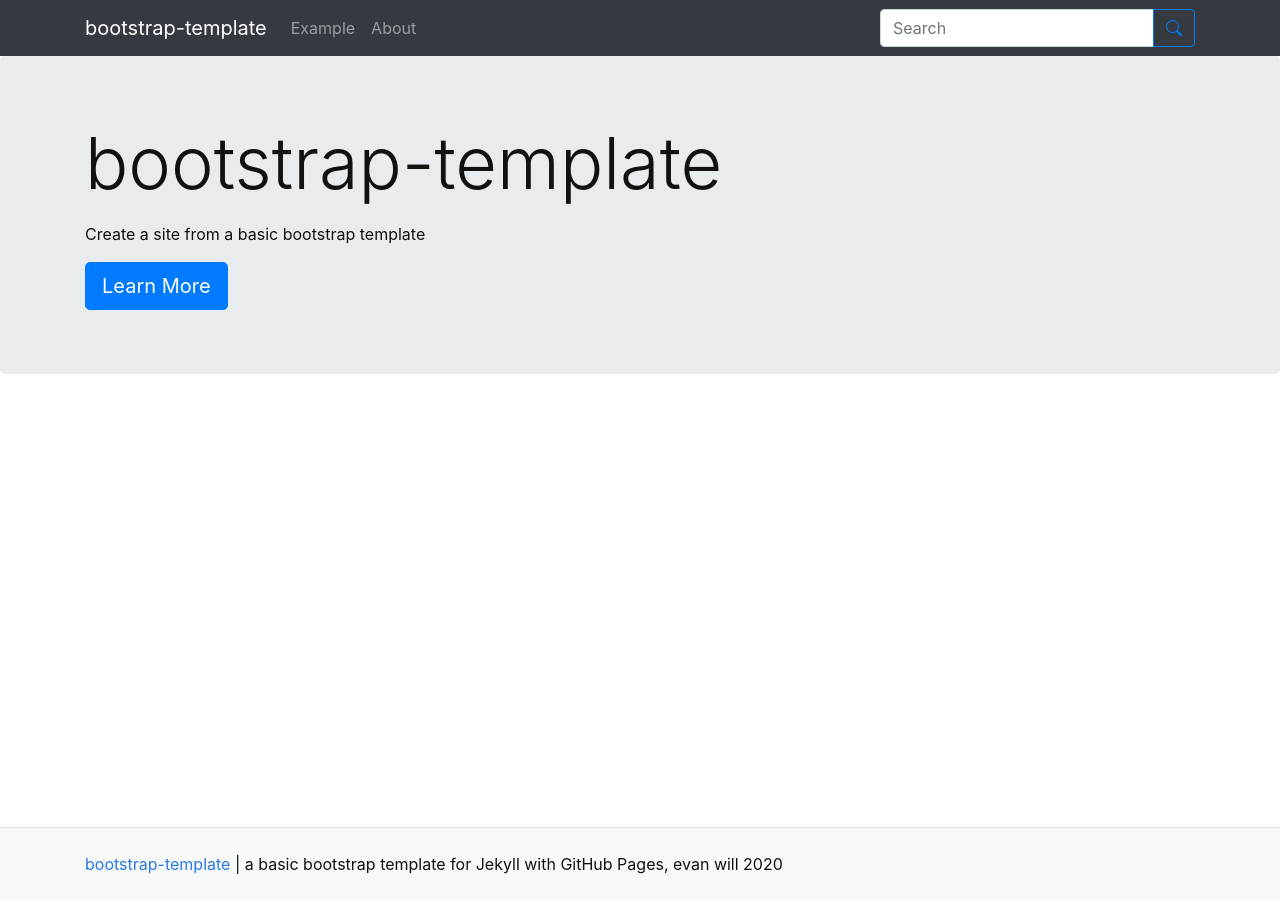
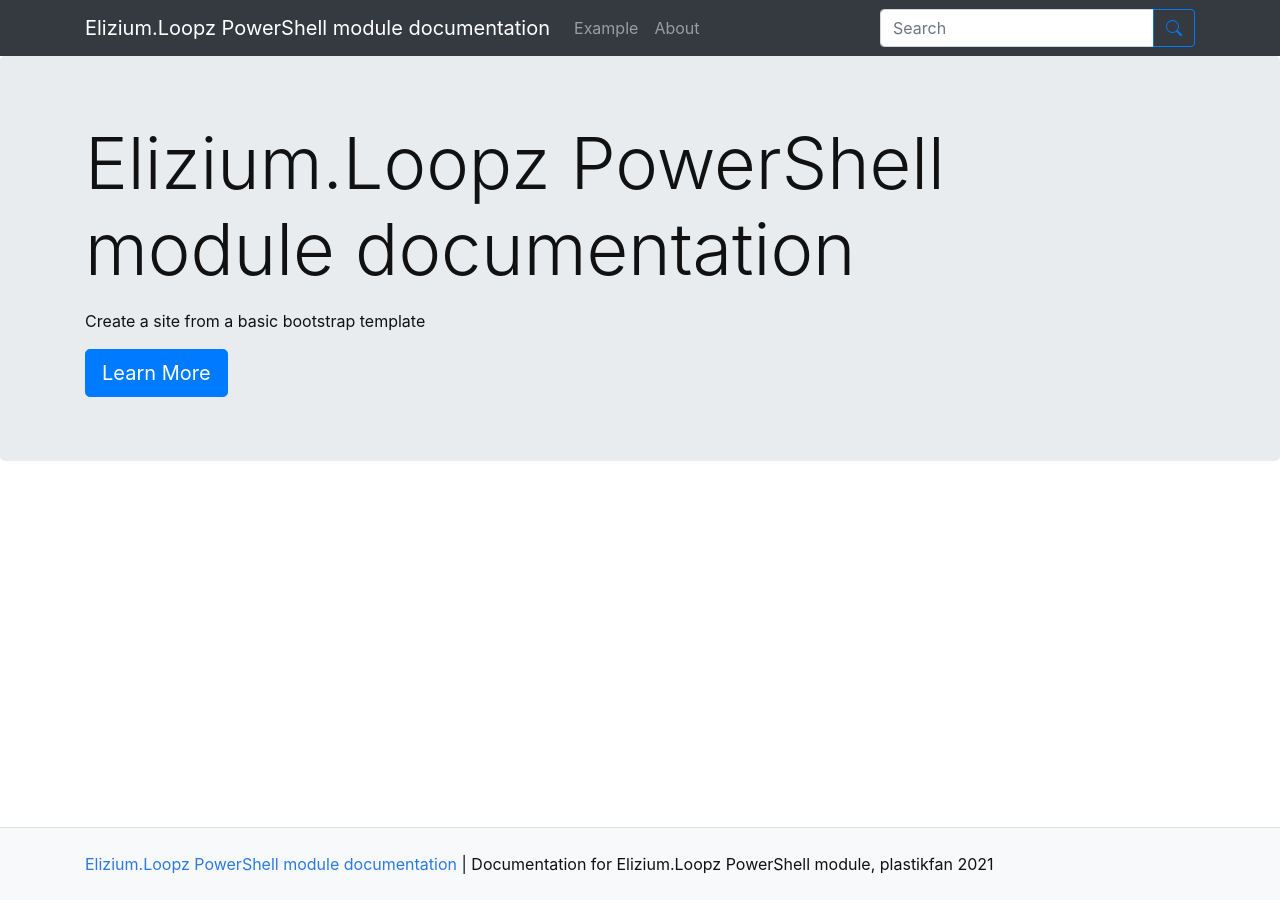
Before and after one commit to EliziumNet/Loopz, a Jekyll site: the page built from docs/pages/index.md, in a window 1280 px wide. Built offline with Jekyll 4.4.1, drawn with Linux system fonts in a browser that asks for light colours.

Commit message:
Setup config. (broken: Bootstrap styles not applied)

```diff
--- a/docs/_config.yml
+++ b/docs/_config.yml
@@ -9,10 +9,10 @@
 #######
 # SITE SETTINGS
 #
-title: bootstrap-template
-description: "a basic bootstrap template for Jekyll with GitHub Pages"
-year: 2020
-author: evan will
+title: Elizium.Loopz PowerShell module documentation
+description: "Documentation for Elizium.Loopz PowerShell module"
+year: 2021
+author: plastikfan
 # add search box to navbar, true/false
 search: true
 
@@ -23,13 +23,13 @@ search: true
 #
 # use url for the domain, e.g. https://thecdil.github.io
 # on gh-pages follow the pattern: https://username.github.io
-url:
+url: https://eliziumnet.github.io
 # use baseurl to add subsection of the domain, e.g. /timelinejs-template
 # on gh-pages this is a / followed by the name of the repository
 # baseurl is your github repository's name prefixed with a /
-baseurl:
+baseurl: /Loopz
 # location of code, the full url to your github repository
-source-code: https://github.com/thecdil/bootstrap-template
+source-code: https://github.com/EliziumNet/Loopz
 
 ##########
 # GOOGLE ANALYTICS [optional!]
@@ -58,4 +58,4 @@ defaults:
       permalink: /:basename:output_ext
 
 # ignore stuff
-exclude: [docs/, Rakefile, README.md, LICENSE]
+exclude: [docs/, Rakefile, README.md, LICENSE, azure-pipelines.yml, Elizium.Loopz/, VERSION]
```
Also changed, not shown: 1 other file.
